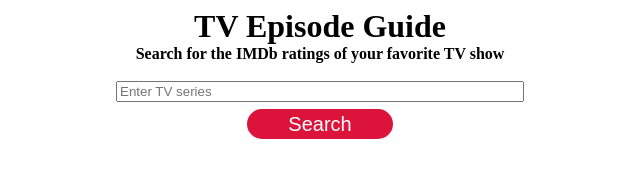
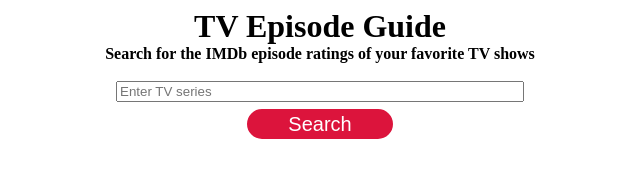
Before and after one commit to mendozaline/project-3, a plain HTML site: page index.html in a window 1280 px wide. Shown: the whole page, without its empty margins (320-960 px from the left). Drawn offline with nearby package versions, Linux system fonts and the light colour scheme.

Commit message:
Change app description

```diff
--- a/index.html
+++ b/index.html
@@ -65,7 +65,7 @@
 <body>
     <div id="header">
         <h1>TV Episode Guide</h1>
-        <h4>Search for the IMDb ratings of your favorite TV show</h4>
+        <h4>Search for the IMDb episode ratings of your favorite TV shows</h4>
         <br>
         <input type="text" id="title" value="" placeholder="Enter TV series">
         <button id="getdata" class="button">Search</button>
```
